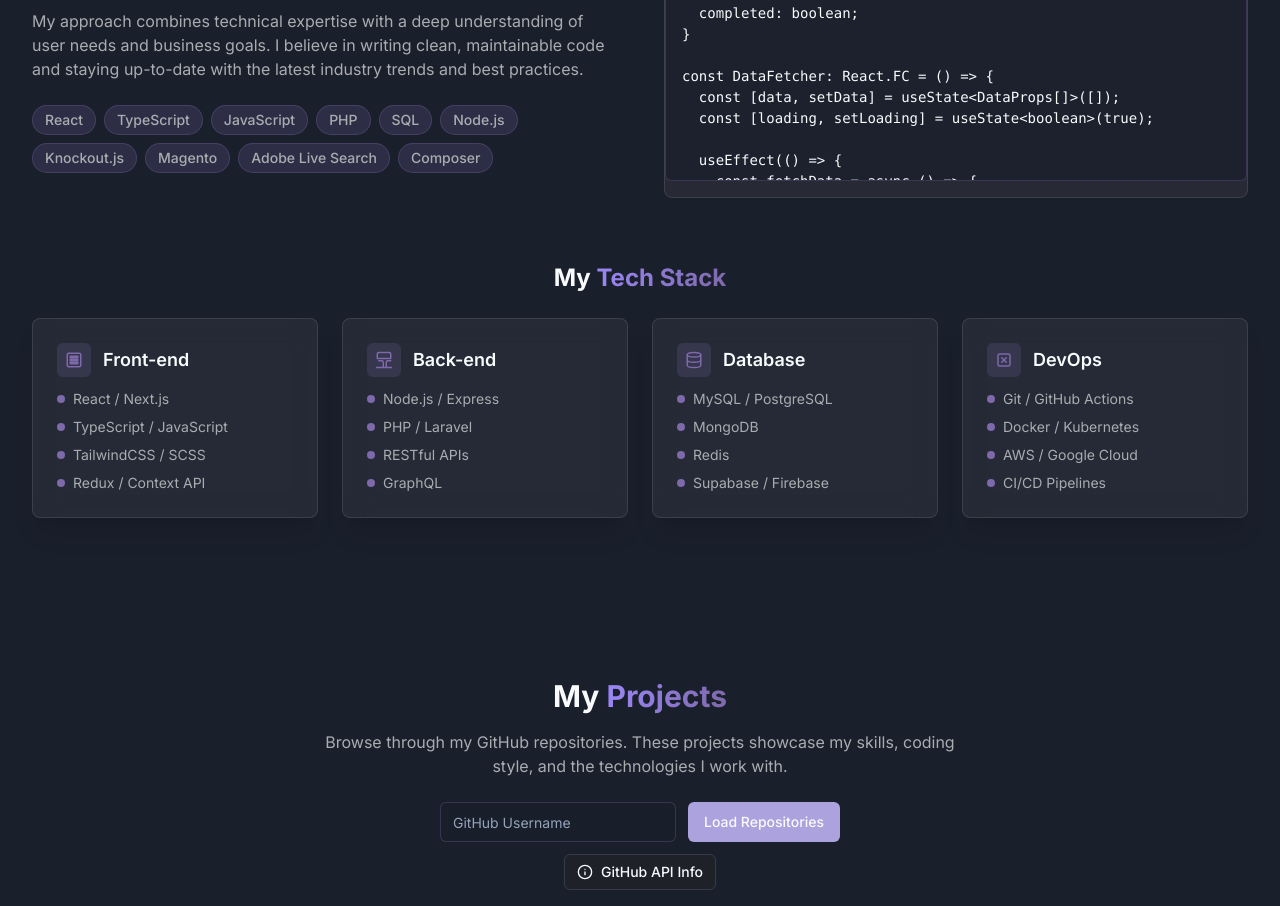
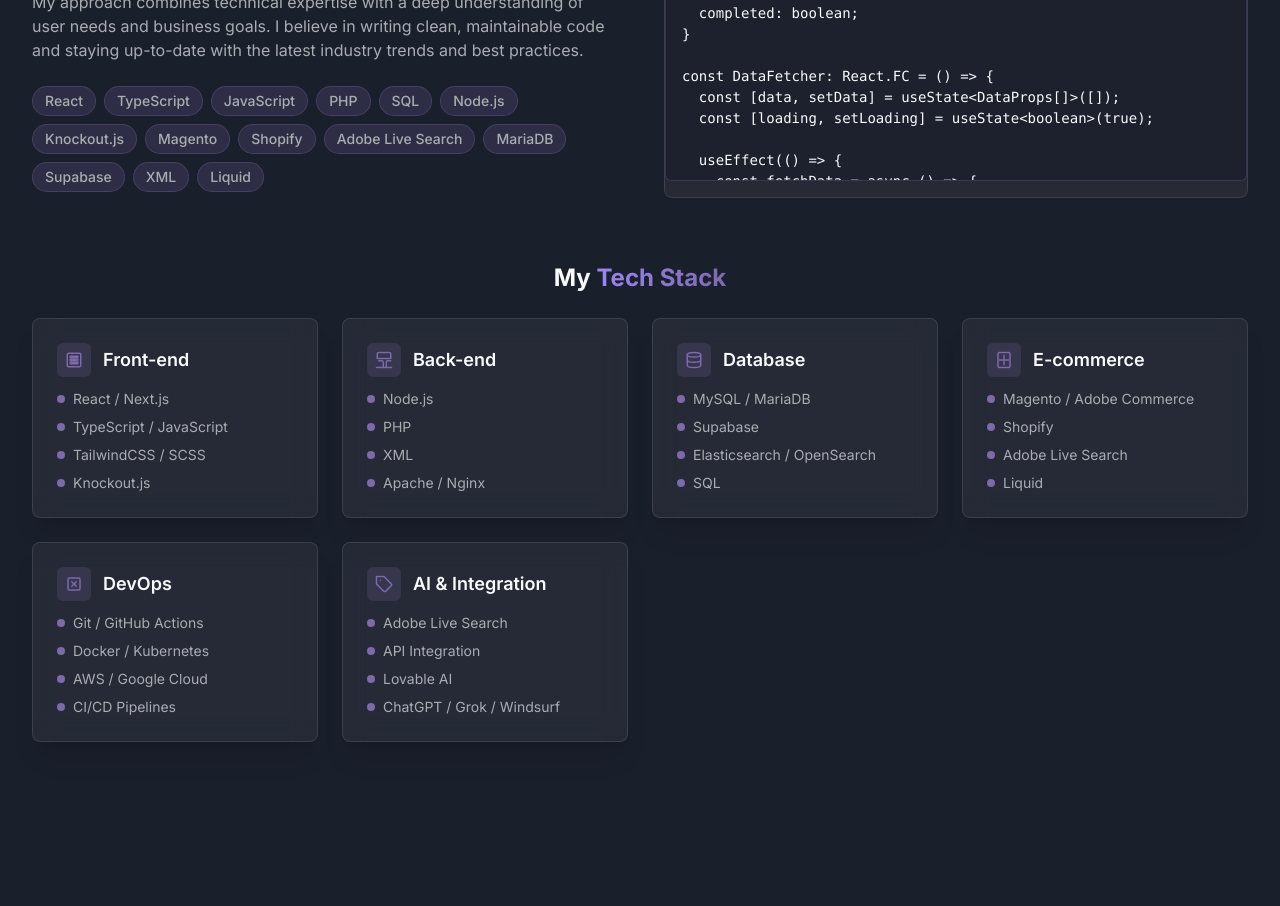
Before and after one commit to Georgios-D/dark-talent-display, a React (Vite) app: page / in a window 1280 px wide. Shown: the part 1220-2126 px from the top of the page. Built offline with nearby package versions, Linux system fonts and the light colour scheme.

Commit message:
Refactor: Update tech stack and skills
Update the tech stack and skills sections to reflect the changes requested in the prompt.

```diff
--- a/src/components/About.tsx
+++ b/src/components/About.tsx
@@ -55,7 +55,7 @@ const About = () => {
                 </p>
                 <p className="text-sm text-portfolio-light flex items-center">
                   <span className="w-2 h-2 bg-portfolio-accent rounded-full mr-2"></span>
-                  Redux / Context API
+                  Knockout.js
                 </p>
               </div>
             </div>
@@ -76,19 +76,19 @@ const About = () => {
               <div className="space-y-2">
                 <p className="text-sm text-portfolio-light flex items-center">
                   <span className="w-2 h-2 bg-portfolio-accent rounded-full mr-2"></span>
-                  Node.js / Express
+                  Node.js
                 </p>
                 <p className="text-sm text-portfolio-light flex items-center">
                   <span className="w-2 h-2 bg-portfolio-accent rounded-full mr-2"></span>
-                  PHP / Laravel
+                  PHP
                 </p>
                 <p className="text-sm text-portfolio-light flex items-center">
                   <span className="w-2 h-2 bg-portfolio-accent rounded-full mr-2"></span>
-                  RESTful APIs
+                  XML
                 </p>
                 <p className="text-sm text-portfolio-light flex items-center">
                   <span className="w-2 h-2 bg-portfolio-accent rounded-full mr-2"></span>
-                  GraphQL
+                  Apache / Nginx
                 </p>
               </div>
             </div>
@@ -108,19 +108,51 @@ const About = () => {
               <div className="space-y-2">
                 <p className="text-sm text-portfolio-light flex items-center">
                   <span className="w-2 h-2 bg-portfolio-accent rounded-full mr-2"></span>
-                  MySQL / PostgreSQL
+                  MySQL / MariaDB
                 </p>
                 <p className="text-sm text-portfolio-light flex items-center">
                   <span className="w-2 h-2 bg-portfolio-accent rounded-full mr-2"></span>
-                  MongoDB
+                  Supabase
                 </p>
                 <p className="text-sm text-portfolio-light flex items-center">
                   <span className="w-2 h-2 bg-portfolio-accent rounded-full mr-2"></span>
-                  Redis
+                  Elasticsearch / OpenSearch
                 </p>
                 <p className="text-sm text-portfolio-light flex items-center">
                   <span className="w-2 h-2 bg-portfolio-accent rounded-full mr-2"></span>
-                  Supabase / Firebase
+                  SQL
+                </p>
+              </div>
+            </div>
+
+            {/* E-commerce Card */}
+            <div className="glass-card p-6 hover:shadow-lg transition-all duration-300">
+              <h4 className="text-lg font-semibold mb-3 flex items-center">
+                <span className="bg-portfolio-accent/20 p-2 rounded-md mr-3">
+                  <svg xmlns="http://www.w3.org/2000/svg" width="18" height="18" viewBox="0 0 24 24" fill="none" stroke="currentColor" strokeWidth="2" strokeLinecap="round" strokeLinejoin="round" className="text-portfolio-accent">
+                    <path d="M6 2h12a2 2 0 0 1 2 2v16a2 2 0 0 1-2 2H6a2 2 0 0 1-2-2V4a2 2 0 0 1 2-2z" />
+                    <path d="M12 6v12" />
+                    <path d="M6 12h12" />
+                  </svg>
+                </span>
+                E-commerce
+              </h4>
+              <div className="space-y-2">
+                <p className="text-sm text-portfolio-light flex items-center">
+                  <span className="w-2 h-2 bg-portfolio-accent rounded-full mr-2"></span>
+                  Magento / Adobe Commerce
+                </p>
+                <p className="text-sm text-portfolio-light flex items-center">
+                  <span className="w-2 h-2 bg-portfolio-accent rounded-full mr-2"></span>
+                  Shopify
+                </p>
+                <p className="text-sm text-portfolio-light flex items-center">
+                  <span className="w-2 h-2 bg-portfolio-accent rounded-full mr-2"></span>
+                  Adobe Live Search
+                </p>
+                <p className="text-sm text-portfolio-light flex items-center">
+                  <span className="w-2 h-2 bg-portfolio-accent rounded-full mr-2"></span>
+                  Liquid
                 </p>
               </div>
             </div>
@@ -156,6 +188,37 @@ const About = () => {
                 </p>
               </div>
             </div>
+
+            {/* AI & Integration Card */}
+            <div className="glass-card p-6 hover:shadow-lg transition-all duration-300">
+              <h4 className="text-lg font-semibold mb-3 flex items-center">
+                <span className="bg-portfolio-accent/20 p-2 rounded-md mr-3">
+                  <svg xmlns="http://www.w3.org/2000/svg" width="18" height="18" viewBox="0 0 24 24" fill="none" stroke="currentColor" strokeWidth="2" strokeLinecap="round" strokeLinejoin="round" className="text-portfolio-accent">
+                    <path d="M12 2H2v10l9.29 9.29c.94.94 2.48.94 3.42 0l6.58-6.58c.94-.94.94-2.48 0-3.42L12 2Z" />
+                    <path d="M7 7h.01" />
+                  </svg>
+                </span>
+                AI & Integration
+              </h4>
+              <div className="space-y-2">
+                <p className="text-sm text-portfolio-light flex items-center">
+                  <span className="w-2 h-2 bg-portfolio-accent rounded-full mr-2"></span>
+                  Adobe Live Search
+                </p>
+                <p className="text-sm text-portfolio-light flex items-center">
+                  <span className="w-2 h-2 bg-portfolio-accent rounded-full mr-2"></span>
+                  API Integration
+                </p>
+                <p className="text-sm text-portfolio-light flex items-center">
+                  <span className="w-2 h-2 bg-portfolio-accent rounded-full mr-2"></span>
+                  Lovable AI
+                </p>
+                <p className="text-sm text-portfolio-light flex items-center">
+                  <span className="w-2 h-2 bg-portfolio-accent rounded-full mr-2"></span>
+                  ChatGPT / Grok / Windsurf
+                </p>
+              </div>
+            </div>
           </div>
         </div>
       </div>
--- a/src/components/about/Introduction.tsx
+++ b/src/components/about/Introduction.tsx
@@ -23,8 +23,12 @@ const Introduction = () => {
         <span className="tech-tag">Node.js</span>
         <span className="tech-tag">Knockout.js</span>
         <span className="tech-tag">Magento</span>
+        <span className="tech-tag">Shopify</span>
         <span className="tech-tag">Adobe Live Search</span>
-        <span className="tech-tag">Composer</span>
+        <span className="tech-tag">MariaDB</span>
+        <span className="tech-tag">Supabase</span>
+        <span className="tech-tag">XML</span>
+        <span className="tech-tag">Liquid</span>
       </div>
     </div>
   );
```
